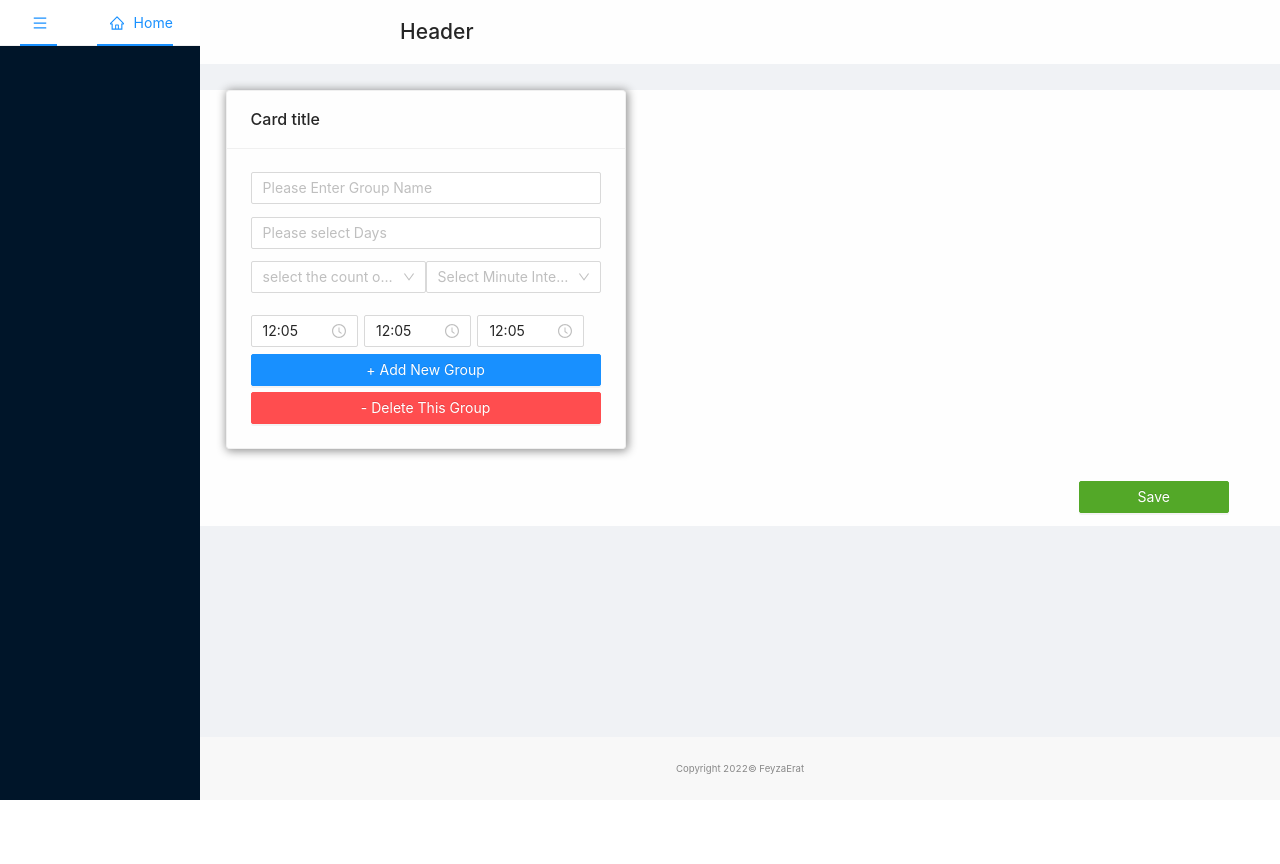
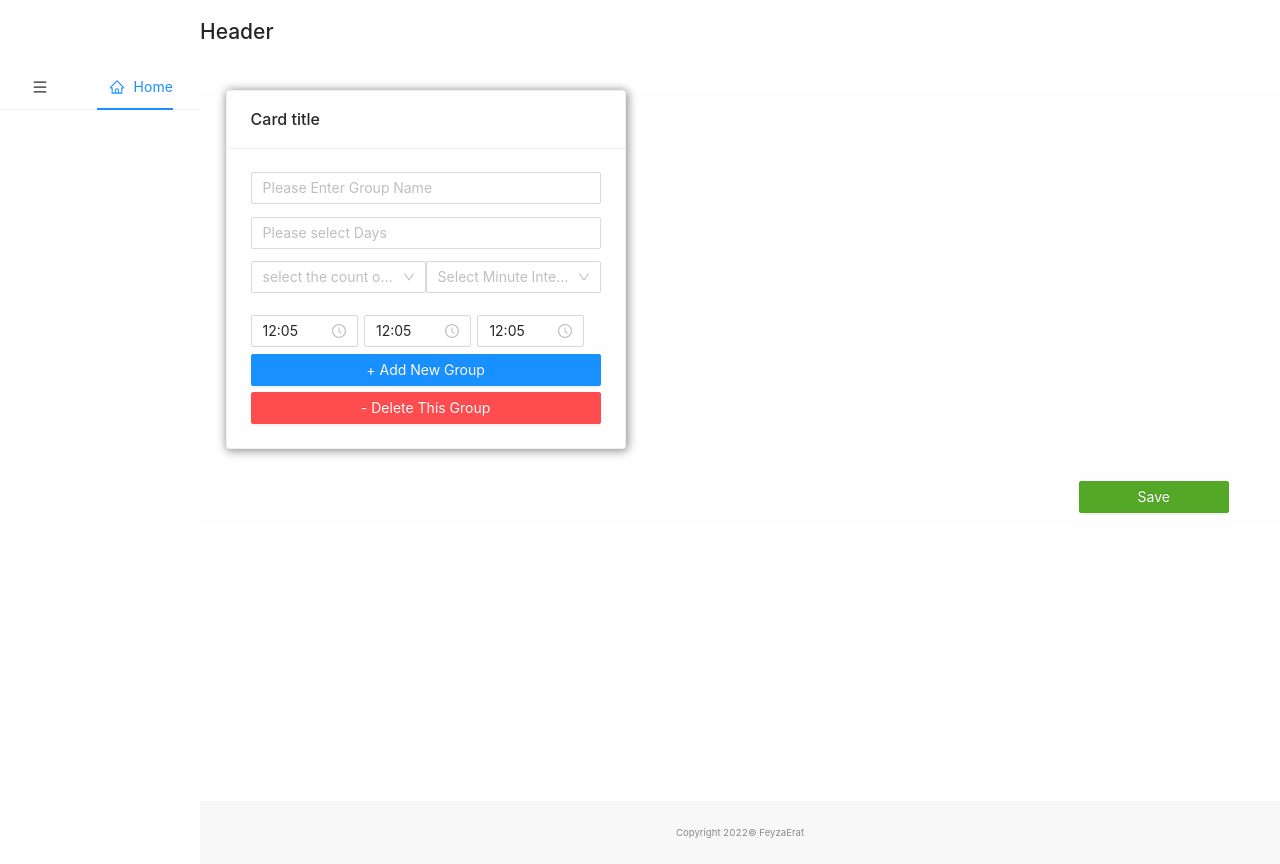
Before and after one commit to feyzaerat/v_tracking, a React (Create React App) app: page / in a window 1280 px wide. Before the commit the page ends 800 px from the top, so only its background shows below. Built offline with nearby package versions, Linux system fonts and the light colour scheme.

Commit message:
modified layout style

```diff
--- a/src/App.tsx
+++ b/src/App.tsx
@@ -1,5 +1,7 @@
 import React, { Component } from 'react';
-import { Layout } from 'antd';
+import { Breadcrumb, Layout, Menu  } from 'antd';
+import type { MenuProps } from 'antd';
+import { MailOutlined, AppstoreOutlined, SettingOutlined,HomeOutlined,UserOutlined,MenuOutlined, LogoutOutlined, LaptopOutlined, NotificationOutlined,} from '@ant-design/icons';
 
 import './App.css';
 import Headers from './components/Header';
@@ -8,30 +10,34 @@ import Contents from './components/Content';
 import Footers from './components/Footer';
 const { Header, Footer, Sider, Content } = Layout;
 
-class App extends Component {
-  render() {
+
+const App = () => {
+
     return (
-      <div className='App'>
-        <Layout className='Layout'>
-          <Sider>
-            <Sidebar />
-          </Sider>
-          <Layout>
-            <Header>
-              <Headers />
-            </Header>
+        <>
+        <Layout>
+          <Header className="header">
+            <Headers />
+          </Header>
+            <Layout>
 
-            <Content>
-              <Contents />
-            </Content>
+              <Sider width={200} className="site-layout-background">
+               <Sidebar />
+              </Sider>
+              <Layout>
+
+                <Content className="site-layout-background" >
+                 <Contents />
+                </Content>
             <Footer>
               <Footers />
             </Footer>
           </Layout>
+             </Layout>
         </Layout>
-      </div>
+        </>
     );
-  }
+
 }
 
 export default App;
```
